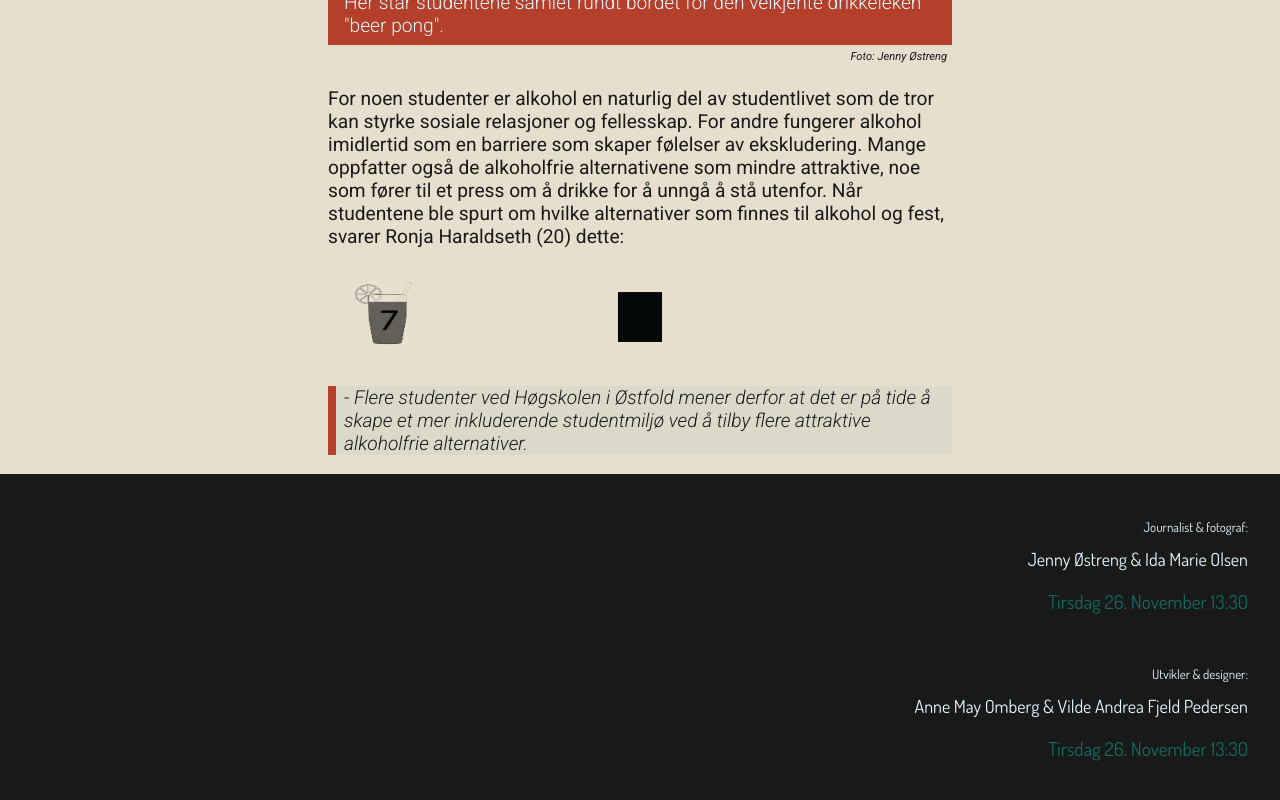
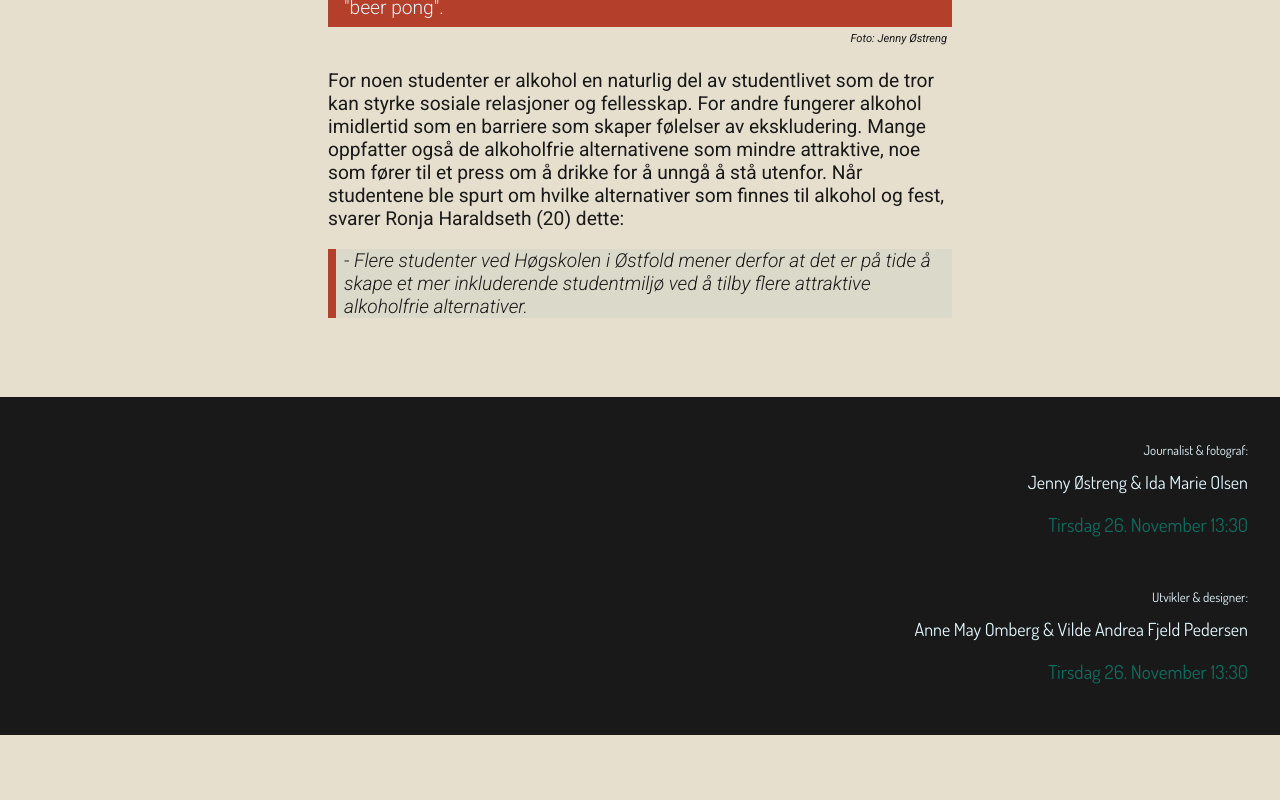
Before and after one commit to Vilped1/ny_kommunikasjonsdesign, a React (Vite) app: page /drinking in a window 1280 px wide. Shown: the part 2524-3324 px from the top of the page. After the commit the page ends 3259 px from the top, so only its background shows below. Built offline with nearby package versions, Linux system fonts and the light colour scheme.

Commit message:
Update Drinking.jsx

```diff
--- a/src/components/Art.1/Drinking.jsx
+++ b/src/components/Art.1/Drinking.jsx
@@ -53,11 +53,6 @@ export default function Drinking() {
                     <p>
                         For noen studenter er alkohol en naturlig del av studentlivet som de tror kan styrke sosiale relasjoner og fellesskap. For andre fungerer alkohol imidlertid som en barriere som skaper følelser av ekskludering. Mange oppfatter også de alkoholfrie alternativene som mindre attraktive, noe som fører til et press om å drikke for å unngå å stå utenfor. Når studentene ble spurt om hvilke alternativer som finnes til alkohol og fest, svarer Ronja Haraldseth (20) dette:
                     </p>
-
-                    <div className="background-parallax">
-                        <img className="gif" src={"/pictures/Drinking/transparent.webp"} alt="drink animation" width="200px" />
-                    </div>
-
                     <p className="sitat">- Flere studenter ved Høgskolen i Østfold mener derfor at det er på tide å skape et mer inkluderende studentmiljø ved å tilby flere attraktive alkoholfrie alternativer.</p>
                 </article>
             </section>
```
